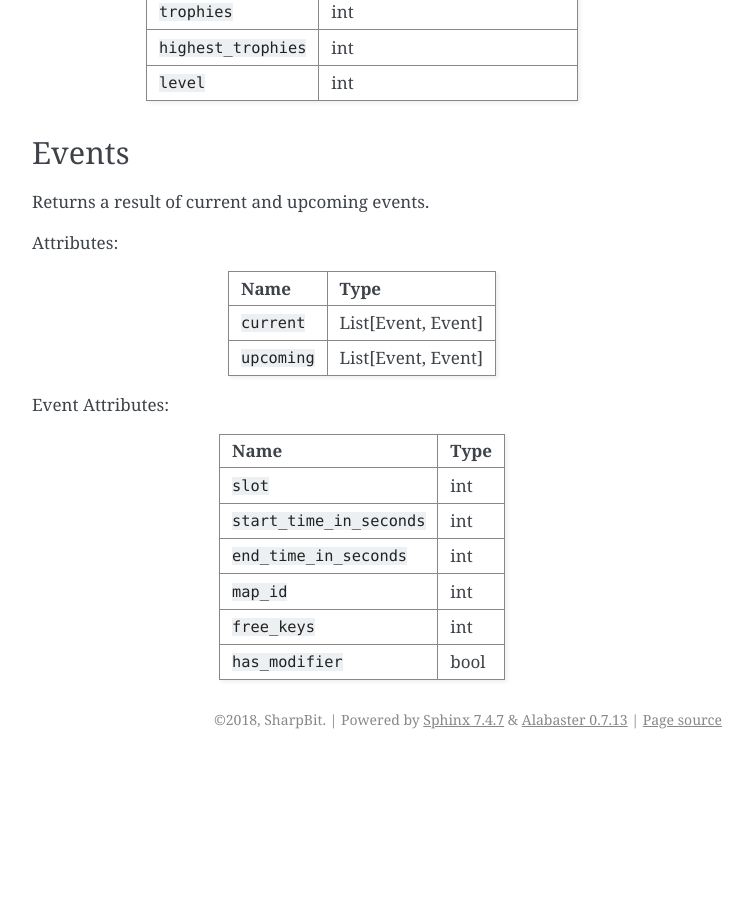
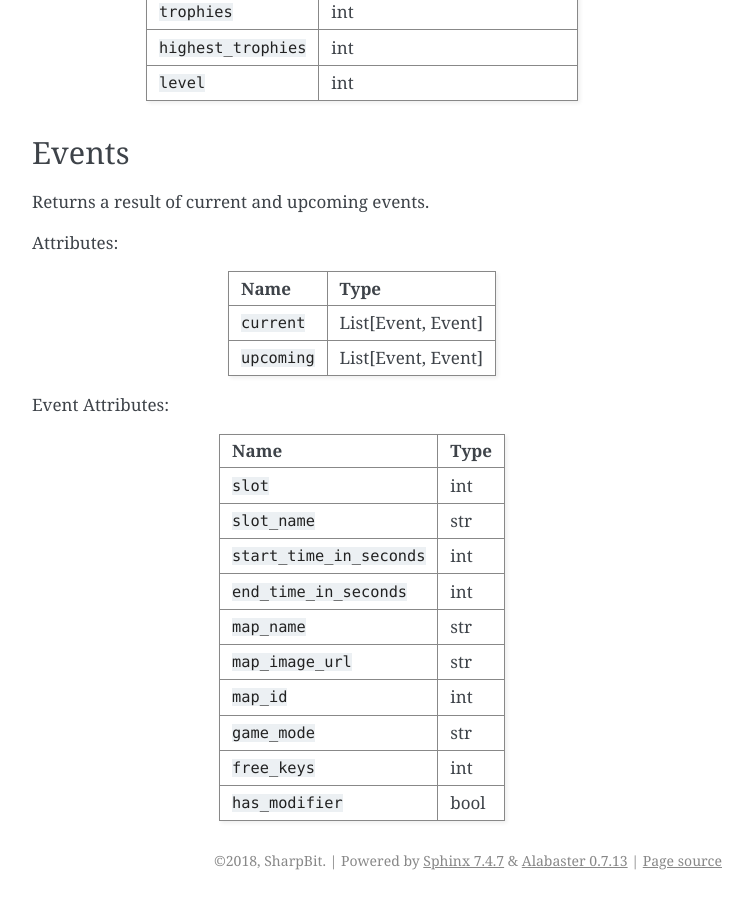
Before and after one commit to SharpBit/brawlstats, a Sphinx documentation site: the page built from docs/api.rst, in a window 1280 px wide and 900 px high, scrolled down 5259 px. Shown: the whole window, without its empty margins (388-1141 px from the left). Built offline with Sphinx 7.4.7, drawn with Linux system fonts in a browser that asks for light colours; before the commit the page ends 6018 px from its top, so only the background shows below that.

Commit message:
new attrs for events

```diff
--- a/docs/api.rst
+++ b/docs/api.rst
@@ -236,9 +236,13 @@ Event Attributes:
 Name                      Type
 ========================= ====
 ``slot``                  int
+``slot_name``             str
 ``start_time_in_seconds`` int
 ``end_time_in_seconds``   int
+``map_name``              str
+``map_image_url``         str
 ``map_id``                int
+``game_mode``             str
 ``free_keys``             int
 ``has_modifier``          bool
 ========================= ====
```
